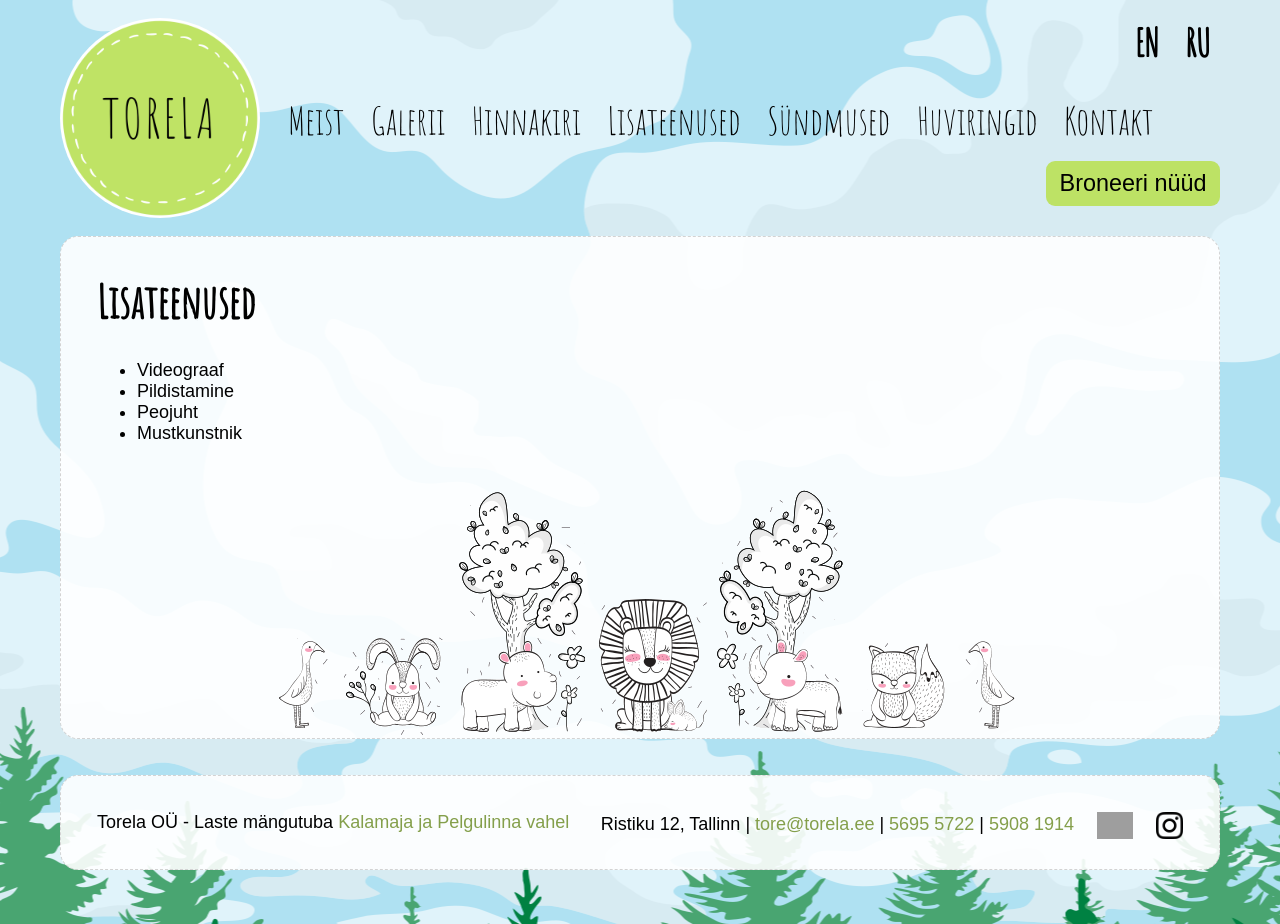
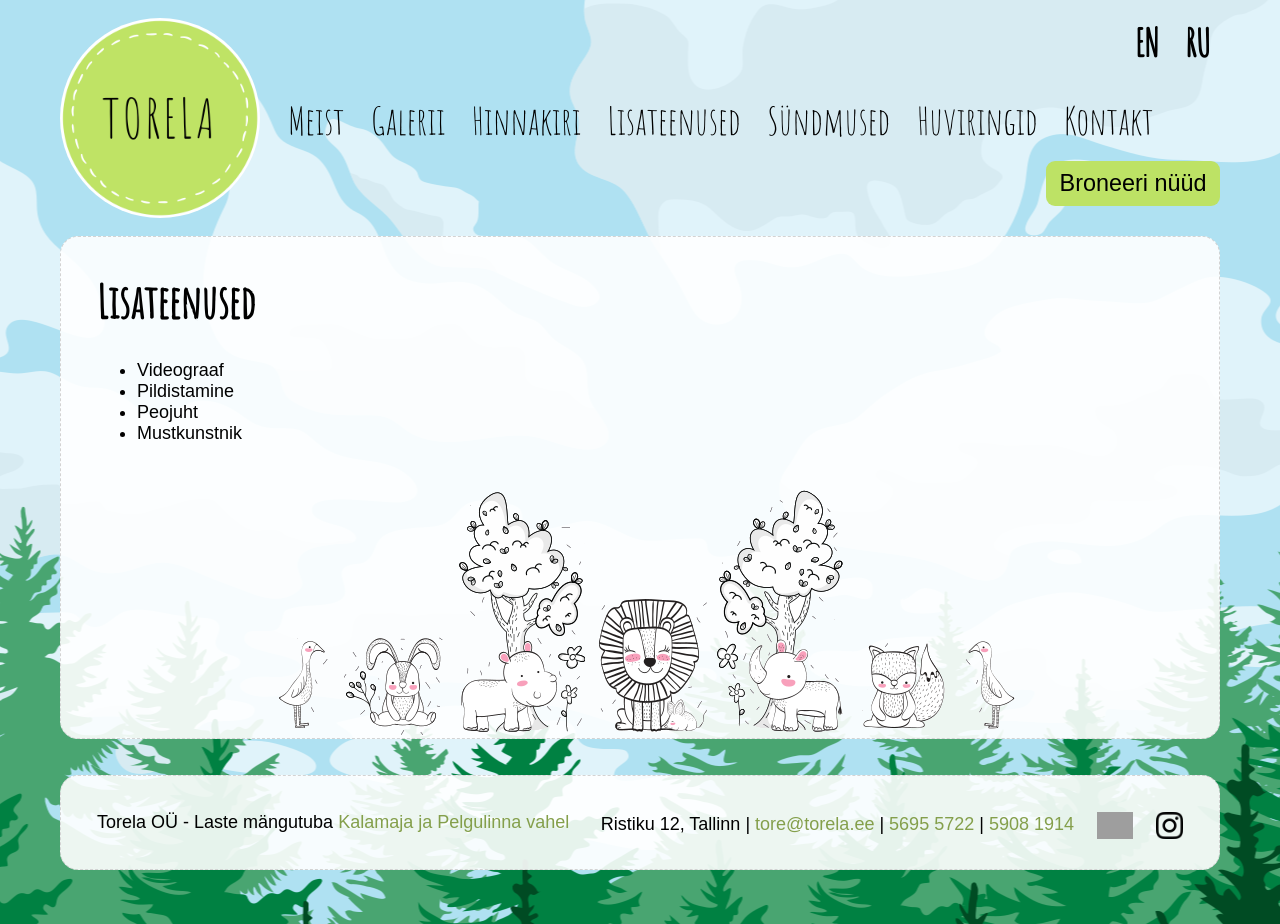
Before and after one commit to mypsik/torela, a Jekyll site: the page built from lisateenused/index.md, in a window 1280 px wide. Built offline with Jekyll 4.4.1, drawn with Linux system fonts in a browser that asks for light colours; a script that is not in the unit is left out; grey boxes are pictures that could not be loaded.

Commit message:
move background a bit upwards

```diff
--- a/styles/torela.css
+++ b/styles/torela.css
@@ -9,7 +9,7 @@ body {
   max-width: 1160px;
   padding: 0 1rem 1rem;
   margin: 0 auto;
-  background: #064c27 url(/img/taust-mets-1.png) top center no-repeat;
+  background: #064c27 url(/img/taust-mets-1.png) center -200px no-repeat;
 }
 
 h1, h2, h3, h4 {
```
